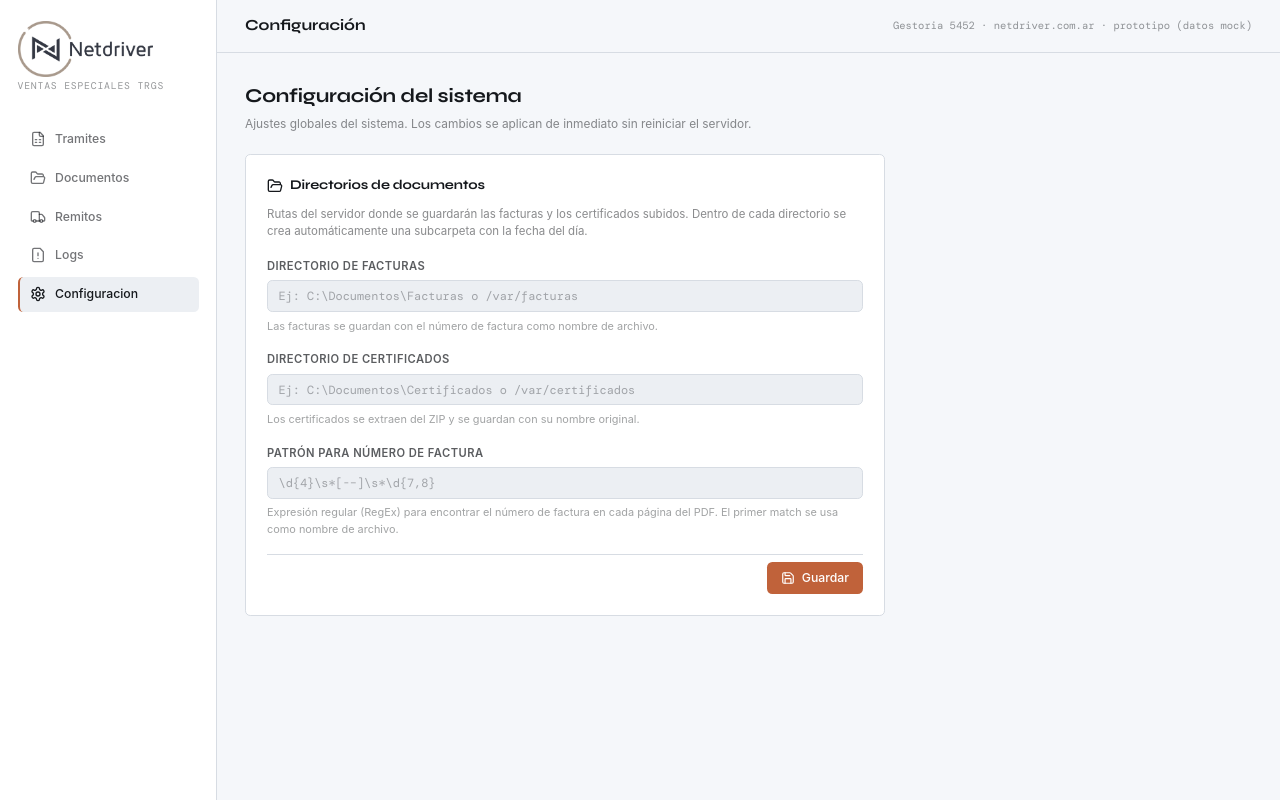
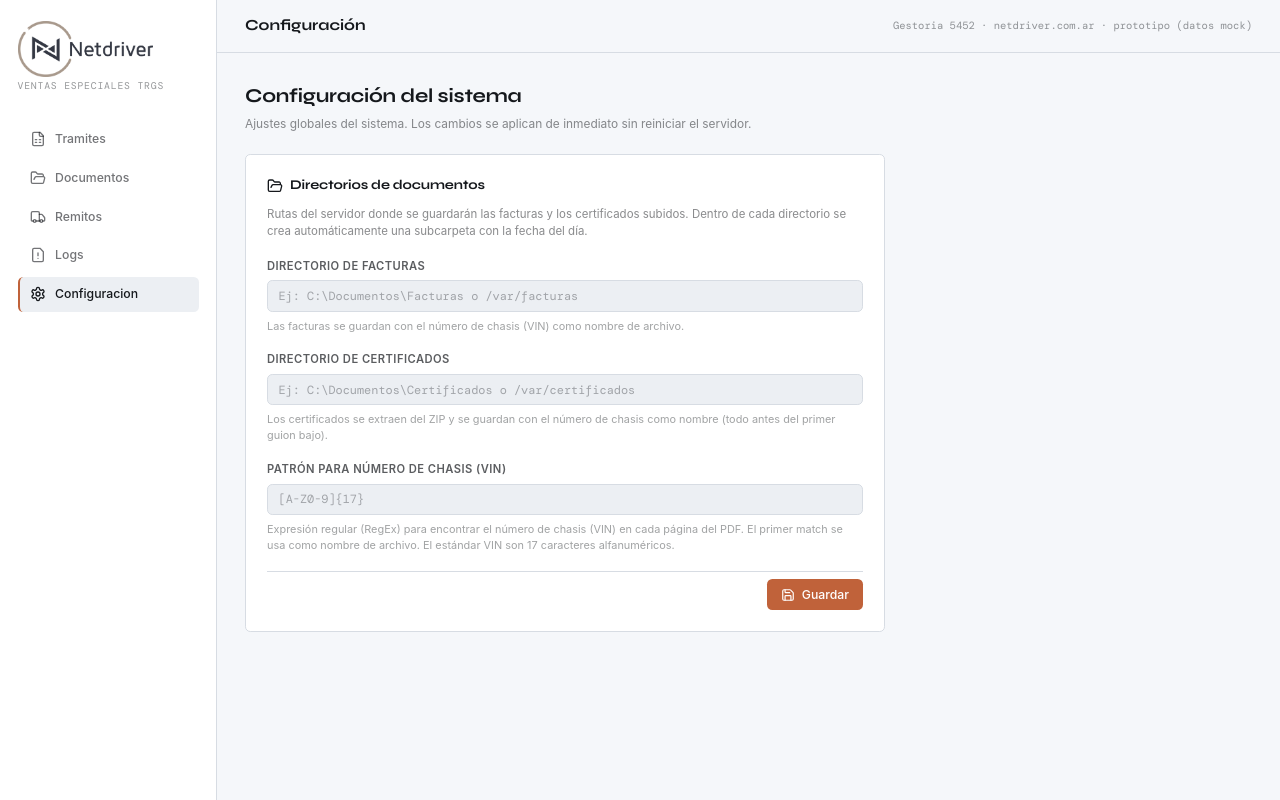
Before and after one commit to aonikenk-dev/netdriver-ventas-especiales-trgs, a React (Vite) app in the folder frontend/: page /configuracion in a window 1280 px wide. Built offline with nearby package versions, Linux system fonts and the light colour scheme; no server answers.

Commit message:
feat: fix in Facturas and Certificados process

```diff
--- a/frontend/src/api/upload.ts
+++ b/frontend/src/api/upload.ts
@@ -12,7 +12,7 @@ export interface CertificadoUploadError {
 
 export interface FacturasUploadResult {
   total: number;
-  resultados: { pagina: number; facturaNro: string; fileName: string }[];
+  resultados: { pagina: number; nroChasis: string; fileName: string }[];
   errores: FacturaUploadError[];
   directorio: string;
 }
--- a/frontend/src/pages/Configuracion.tsx
+++ b/frontend/src/pages/Configuracion.tsx
@@ -18,7 +18,7 @@ export function Configuracion() {
       .then((cfg) => {
         setFacturasDir(cfg.FACTURAS_DIR ?? '');
         setCertificadosDir(cfg.CERTIFICADOS_DIR ?? '');
-        setFacturaNroRegex(cfg.FACTURA_NRO_REGEX ?? String.raw`\d{4}\s*[-–]\s*\d{7,8}`);
+        setFacturaNroRegex(cfg.FACTURA_NRO_REGEX ?? String.raw`[A-Z0-9]{17}`);
       })
       .catch(() => toast.error('No se pudo cargar la configuración'))
       .finally(() => setLoading(false));
@@ -81,12 +81,12 @@ export function Configuracion() {
                 <CheckCircle size={13} />
                 <span>
                   Ejemplo de ruta resuelta:{' '}
-                  <code>{facturasDir.replace(/[/\\]$/, '')}/2026-08-13/0065-00697045.pdf</code>
+                  <code>{facturasDir.replace(/[/\\]$/, '')}/2026-08-13/9BGEA48K0TG223800.pdf</code>
                 </span>
               </div>
             )}
             <span className="config-field__hint">
-              Las facturas se guardan con el número de factura como nombre de archivo.
+              Las facturas se guardan con el número de chasis (VIN) como nombre de archivo.
             </span>
           </div>
 
@@ -113,26 +113,26 @@ export function Configuracion() {
               </div>
             )}
             <span className="config-field__hint">
-              Los certificados se extraen del ZIP y se guardan con su nombre original.
+              Los certificados se extraen del ZIP y se guardan con el número de chasis como nombre (todo antes del primer guion bajo).
             </span>
           </div>
 
           {/* Regex de número de factura */}
           <div className="config-field">
             <label className="config-field__label" htmlFor="factura-regex">
-              Patrón para número de factura
+              Patrón para número de chasis (VIN)
             </label>
             <Input
               id="factura-regex"
               value={loading ? '' : facturaNroRegex}
               disabled={loading}
-              placeholder={String.raw`\d{4}\s*[-–]\s*\d{7,8}`}
+              placeholder={String.raw`[A-Z0-9]{17}`}
               onChange={(e) => setFacturaNroRegex(e.target.value)}
               className="config-field__input font-mono"
             />
             <span className="config-field__hint">
-              Expresión regular (RegEx) para encontrar el número de factura en cada página del PDF.
-              El primer match se usa como nombre de archivo.
+              Expresión regular (RegEx) para encontrar el número de chasis (VIN) en cada página del PDF.
+              El primer match se usa como nombre de archivo. El estándar VIN son 17 caracteres alfanuméricos.
             </span>
           </div>
 
```
Also changed, not shown: 2 other files (tests, documents, lock files or other folders).
